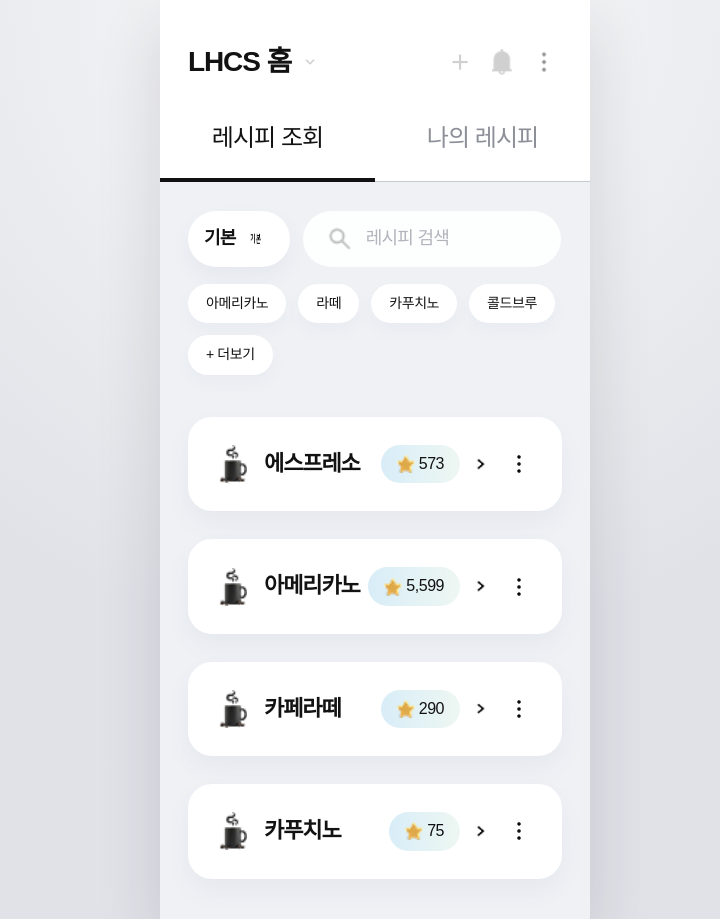
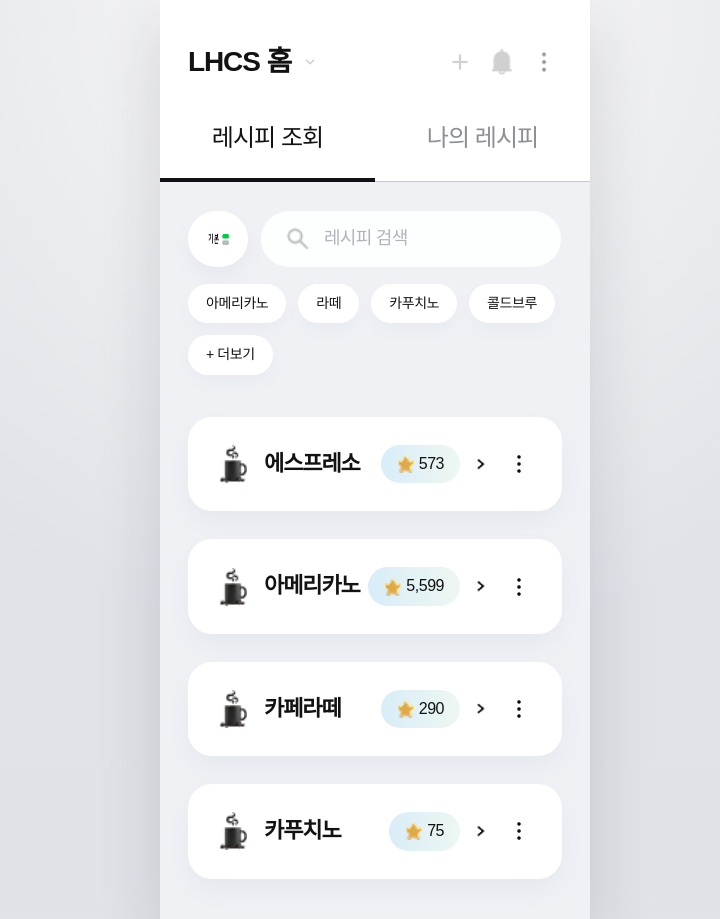
Before and after one commit to lgdx-finalpj/TheX_frontend, a React (Vite) app: page /devices/coffee-machine/view-basic-recipes in a window 1280 px wide. Shown: the whole page, without its empty margins (265-985 px from the left). Built offline with nearby package versions, Linux system fonts and the light colour scheme.

Commit message:
feat: 기본 레시피 아이콘 수정

```diff
--- a/src/components/basic-recipes/BasicRecipeFilters.tsx
+++ b/src/components/basic-recipes/BasicRecipeFilters.tsx
@@ -1,5 +1,5 @@
 import searchIcon from "@/assets/icon_image/돋보기 아이콘.png";
-import defaultRecipeIcon from "@/assets/icon_image/기본 레시피 아이콘.png";
+import defaultRecipeIcon from "@/assets/icon_image/기본 레시피 아이콘 수정본.png";
 import type { RecipeFlavor } from "@/mocks/basicRecipes";
 
 interface BasicRecipeFiltersProps {
@@ -20,8 +20,11 @@ export default function BasicRecipeFilters({
   return (
     <section className="recipe-page__controls" aria-label="레시피 필터">
       <div className="recipe-page__control-row">
-        <button type="button" className="recipe-page__mode-pill is-active">
-          <span>기본</span>
+        <button
+          type="button"
+          className="recipe-page__mode-pill is-active"
+          aria-label="기본 레시피"
+        >
           <img src={defaultRecipeIcon} alt="" aria-hidden="true" />
         </button>
 
```
Also changed, not shown: src/assets/icon_image/기본 레시피 아이콘 수정본.png (added).
